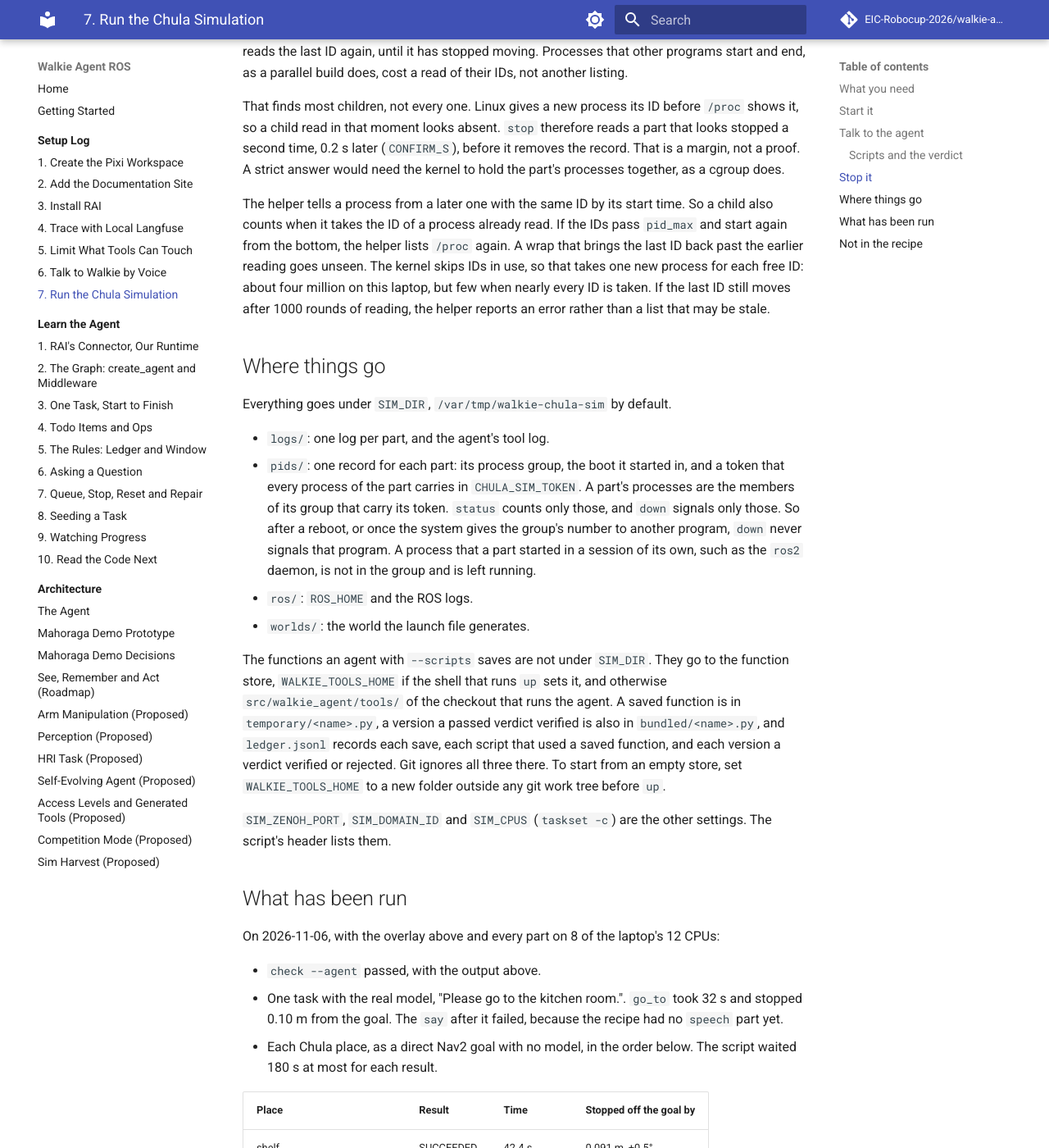
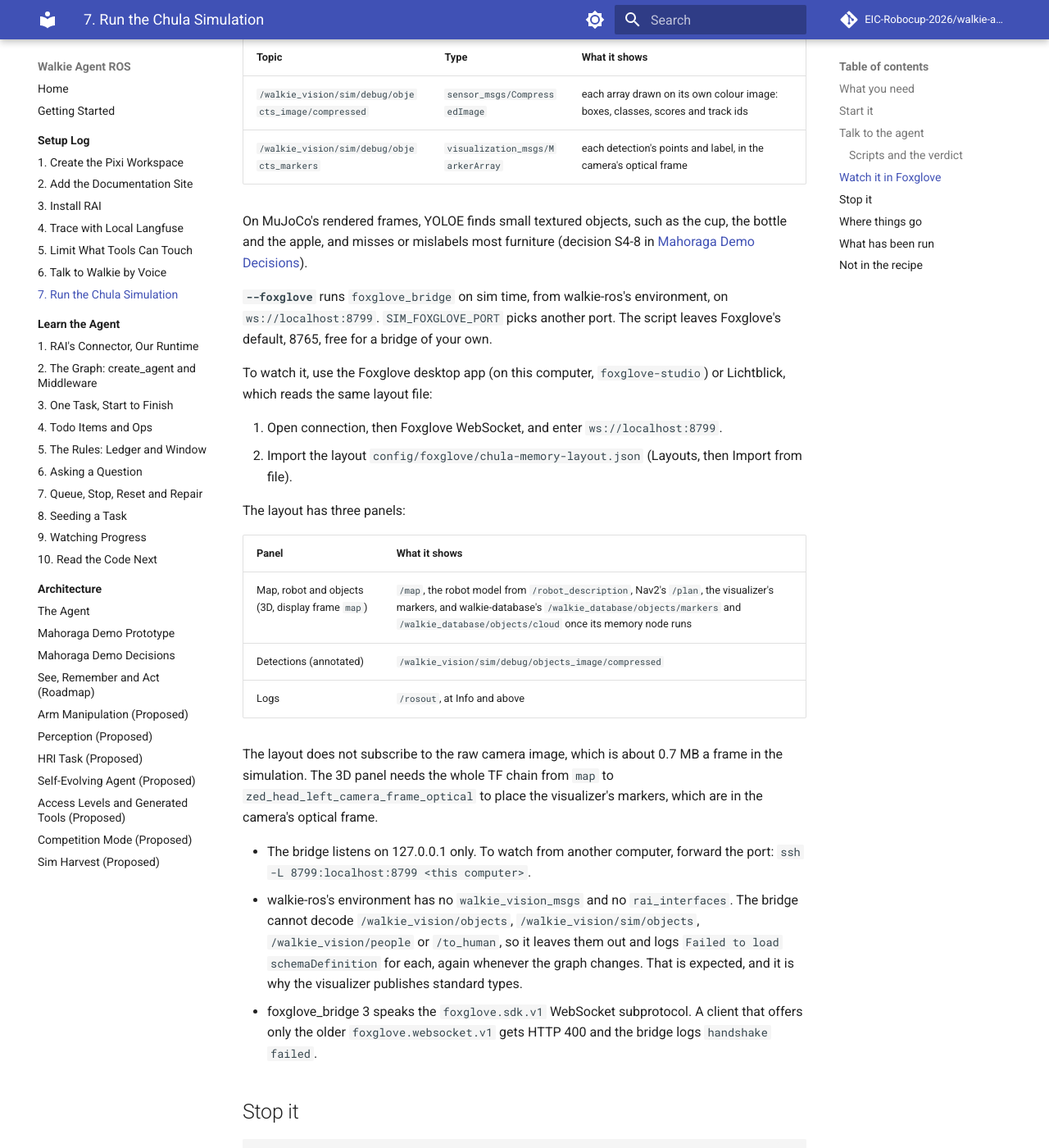
Before and after one commit to EIC-Robocup-2026/walkie-agent-ros, an MkDocs documentation site: the page built from docs/setup/08-chula-simulation.md, in a window 1280 px wide and 1400 px high, scrolled down 5697 px. Shown: the whole window at 82% size. Built offline with MkDocs 1.6.1 and Material for MkDocs 9.7.7, drawn with Linux system fonts in a browser that asks for light colours; comment, search, counter and statistics services are not loaded; some of the changed text lies outside the part shown.

Commit message:
feat: add vision and foxglove parts to the chula simulation, with a layout

````diff
--- a/docs/setup/08-chula-simulation.md
+++ b/docs/setup/08-chula-simulation.md
@@ -57,6 +57,13 @@ for `rmw_zenoh_cpp` 0.2.11, whose `rmw_wait` does not block forever
 ([ADR-0032](../architecture/decisions/0032-rmw-zenoh-from-source.md)). The script
 refuses to start without them.
 
+**For `--vision`, walkie-vision.** Set `WALKIE_VISION` to a walkie-vision
+checkout of `feat/scene-graph-prep` or later, the first with the debug
+visualizer. Its pixi environment must be installed, and `pixi run build-msgs`
+and `pixi run fetch-models` run there. `up --vision` refuses to start without
+the environment, the visualizer, the task's file or the built messages. The
+vision launch checks the models itself, and names the command that fetches them.
+
 **A model key, for `--agent`.** The agent reads `OPENAI_API_KEY` from the
 environment or from `.env` at the root of this repository. A Git worktree has no
 `.env` of its own. Without a key, the agent exits at startup, and `up` fails with
@@ -82,6 +89,8 @@ scripts/chula-sim.sh check --agent
 | `bringup` | `nav_mujoco_omnibot.launch.py world:=chula_pat14_6`, headless | Nav2 logs `Managed nodes are active` (300 s at most) |
 | `moveit` | `moveit_only.launch.py hardware_type:=mujoco use_rviz:=false`, with `--arms` only | move_group logs `MoveGroup context initialization complete` (120 s at most) |
 | `commander` | `launch/commander_sim.launch.py`, the arm commander on sim time, with `--arms` only | the commander logs `Bimanual Commander Node Initialized` (120 s at most) |
+| `vision` | walkie-vision's `pixi run vision task:=memory sim:=true viz:=true`, with `--vision` only | the node logs `loaded the models in` (300 s at most), after the oracle and the agent |
+| `foxglove` | `foxglove_bridge_launch.xml` on `127.0.0.1:8799`, from walkie-ros's environment, with `--foxglove` only | the bridge logs `Server listening on port` (120 s at most), after `vision` |
 | `oracle` | `pixi run oracle-chula` | |
 | `speech` | `ros2 topic echo /to_human`, into `speech.log` | |
 | `agent` | `pixi run agent-sim-chula --tool-log ...`, with `--agent` only | |
@@ -122,8 +131,9 @@ scripts/chula-sim.sh check --agent
   the goal has ended.
 - `up` refuses to start beside another `nav_mujoco_omnibot.launch.py`, on any
   graph, because two simulations compete for the CPU.
-- `up` returns only when the oracle and the agent have logged that they are up,
-  and every part is still running a few seconds later. If a part exits first,
+- `up` returns only when the oracle, the agent, `vision` and `foxglove`, each
+  when asked for, have logged that they are up, and every part is still
+  running a few seconds later. If a part exits first,
   `up` fails, names it, and lists the parts it leaves running.
 - `up` and `down` hold a lock on `SIM_DIR`, so a second `up` or `down` at the
   same time refuses to run. Each part's starter holds the lock too, until it has
@@ -224,6 +234,65 @@ judged get a `rejected` event in the store's `ledger.jsonl`. It ignores
 a verdict while a task runs and a second verdict on the same task. A question
 the agent asks ends a task too, so judge after its last reply. Each verdict is
 also a line of `logs/agent-tools.jsonl`, with the tool `verdict`.
+
+## Watch it in Foxglove
+
+```bash
+export WALKIE_VISION=/var/tmp/wv-prep   # a checkout of feat/scene-graph-prep
+scripts/chula-sim.sh up --vision --foxglove
+```
+
+**`--vision`** runs walkie-vision's node on the head camera, with the `memory`
+task, on the sim names. `SIM_VISION_TASK` picks another file of its
+`config/tasks/`. The node publishes `/walkie_vision/sim/objects`. The oracle
+still owns `/walkie_vision/objects`, so the agent does not read the node's
+arrays. Its debug visualizer publishes two topics of standard types:
+
+| Topic | Type | What it shows |
+| --- | --- | --- |
+| `/walkie_vision/sim/debug/objects_image/compressed` | `sensor_msgs/CompressedImage` | each array drawn on its own colour image: boxes, classes, scores and track ids |
+| `/walkie_vision/sim/debug/objects_markers` | `visualization_msgs/MarkerArray` | each detection's points and label, in the camera's optical frame |
+
+On MuJoCo's rendered frames, YOLOE finds small textured objects, such as the
+cup, the bottle and the apple, and misses or mislabels most furniture
+(decision S4-8 in
+[Mahoraga Demo Decisions](../architecture/mahoraga-demo-decisions.md)).
+
+**`--foxglove`** runs `foxglove_bridge` on sim time, from walkie-ros's
+environment, on `ws://localhost:8799`. `SIM_FOXGLOVE_PORT` picks another port.
+The script leaves Foxglove's default, 8765, free for a bridge of your own.
+
+To watch it, use the Foxglove desktop app (on this computer, `foxglove-studio`)
+or Lichtblick, which reads the same layout file:
+
+1. Open connection, then Foxglove WebSocket, and enter `ws://localhost:8799`.
+2. Import the layout `config/foxglove/chula-memory-layout.json` (Layouts,
+   then Import from file).
+
+The layout has three panels:
+
+| Panel | What it shows |
+| --- | --- |
+| Map, robot and objects (3D, display frame `map`) | `/map`, the robot model from `/robot_description`, Nav2's `/plan`, the visualizer's markers, and walkie-database's `/walkie_database/objects/markers` and `/walkie_database/objects/cloud` once its memory node runs |
+| Detections (annotated) | `/walkie_vision/sim/debug/objects_image/compressed` |
+| Logs | `/rosout`, at Info and above |
+
+The layout does not subscribe to the raw camera image, which is about 0.7 MB
+a frame in the simulation. The 3D panel needs the whole TF chain from `map` to
+`zed_head_left_camera_frame_optical` to place the visualizer's markers, which
+are in the camera's optical frame.
+
+- The bridge listens on 127.0.0.1 only. To watch from another computer,
+  forward the port: `ssh -L 8799:localhost:8799 <this computer>`.
+- walkie-ros's environment has no `walkie_vision_msgs` and no
+  `rai_interfaces`. The bridge cannot decode `/walkie_vision/objects`,
+  `/walkie_vision/sim/objects`, `/walkie_vision/people` or `/to_human`, so it
+  leaves them out and logs `Failed to load schemaDefinition` for each, again
+  whenever the graph changes. That is expected, and it is why the visualizer
+  publishes standard types.
+- foxglove_bridge 3 speaks the `foxglove.sdk.v1` WebSocket subprotocol. A
+  client that offers only the older `foxglove.websocket.v1` gets HTTP 400 and
+  the bridge logs `handshake failed`.
 
 ## Stop it
 
@@ -505,6 +574,23 @@ kitchen table, succeeded from the living room and from the shelf.
     and mislabels or misses the furniture (decision S4-8). The `table` goal had
     reached its place in 54.2 s on 2026-11-06; this time the vision node shared
     the CPUs. `down` left no record.
+- With vision and Foxglove, on 2026-11-12, with walkie-vision at ad7c833 in
+  `/var/tmp/wv-prep`: `up --vision --foxglove`. The models loaded in about
+  18 s. A client on the bridge, offering the `foxglove.sdk.v1` subprotocol
+  as the desktop app does, saw 141 channels and received over 15 s:
+
+    | Topic | Messages | Rate | Mean size |
+    | --- | --- | --- | --- |
+    | `/walkie_vision/sim/debug/objects_markers` | 51 | 3.4 Hz | 0.3 KiB |
+    | `/walkie_vision/sim/debug/objects_image/compressed` | 51 | 3.4 Hz | 11.3 KiB |
+    | `/tf` | 1600 | 107 Hz | 0.4 KiB |
+    | `/rosout` | 61 | 4.1 Hz | 0.3 KiB |
+    | `/map` | 1 | latched | 79.7 KiB |
+    | `/robot_description` | 1 | latched | 60.0 KiB |
+
+    The debug visualizer drew 796 arrays with one missing its image.
+    `down` stopped every part in about 23 s. Both vision processes finished
+    cleanly, within about 4 s of `down` starting (decision SG-11).
 
 ## Not in the recipe
 
````
Also changed, not shown: 3 other files.
